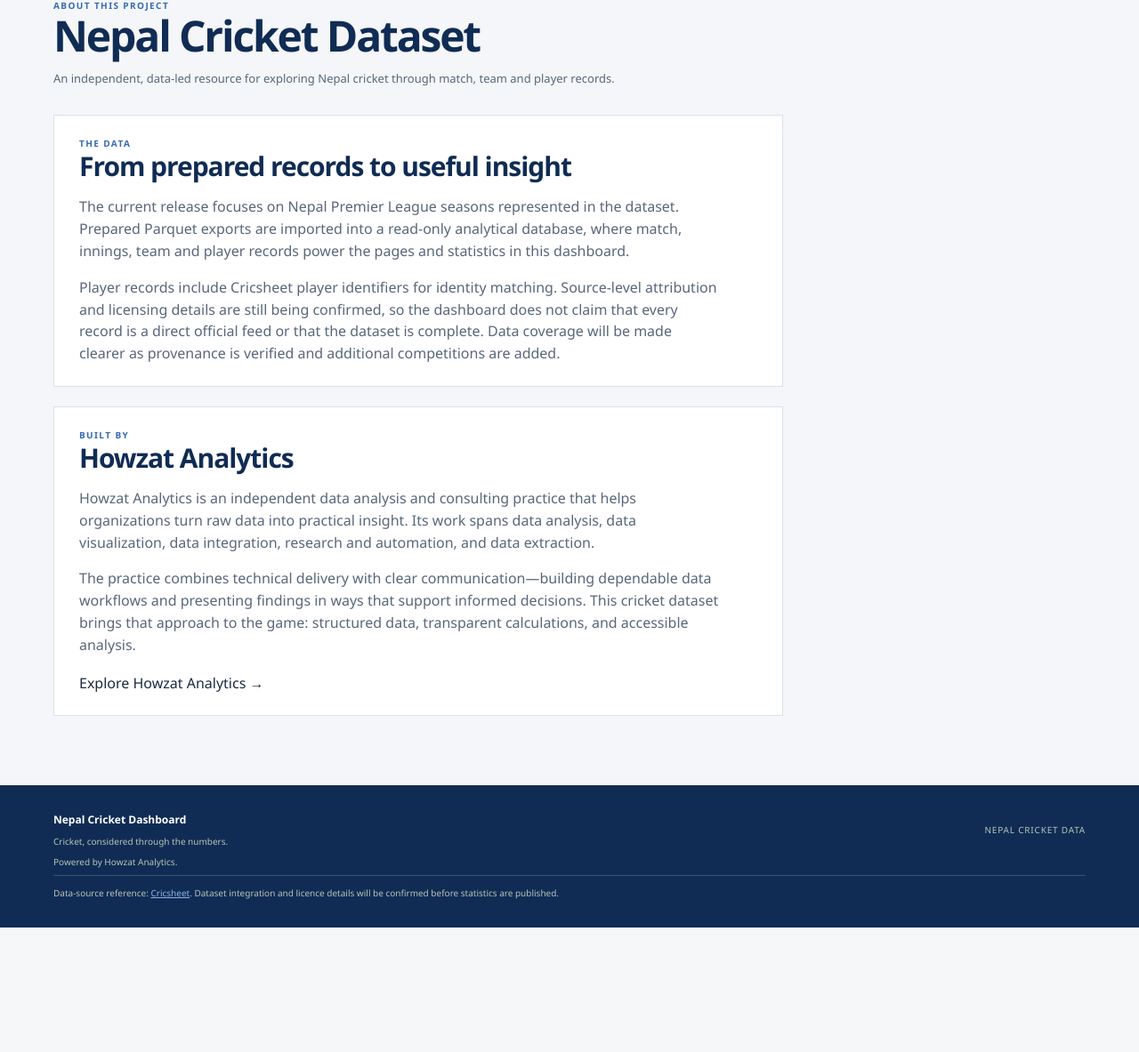
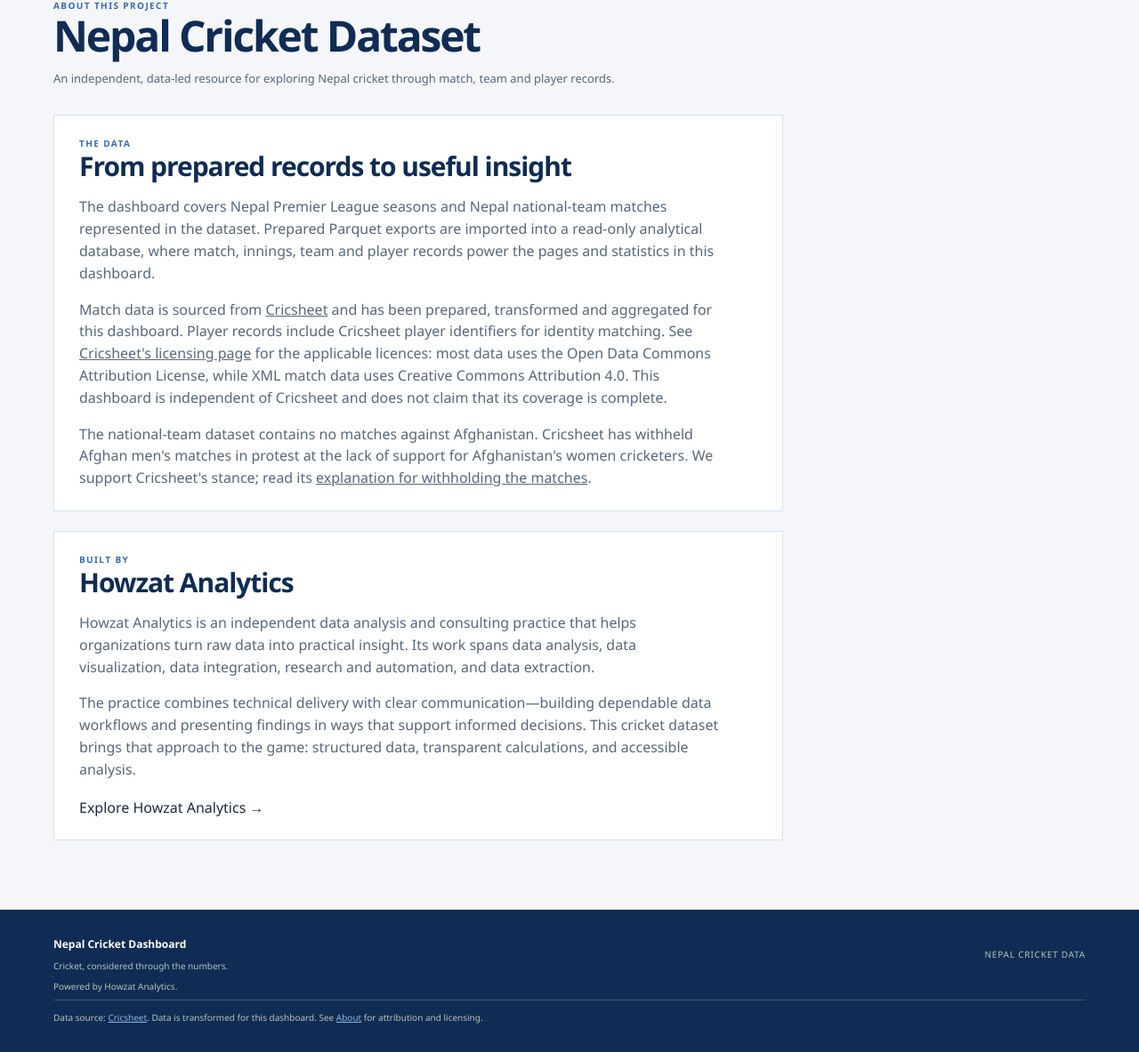
Before and after one commit to Saralkarki/The-Nepal-Cricket-Index, a Django app: page /about/ in a window 1280 px wide. Shown: the part 161-1344 px from the top of the page at 89% size. Before the commit the page ends 1204 px from the top, so only its background shows below. Run offline with Django 5.2, Linux system fonts and the light colour scheme.

Commit message:
Clarify radar metrics and attribute data sources
Co-authored-by: Copilot <223556219+Copilot@users.noreply.github.com>

```diff
--- a/cricket_nepal/static/cricket_nepal/css/site.css
+++ b/cricket_nepal/static/cricket_nepal/css/site.css
@@ -2349,6 +2349,13 @@ summary:focus-visible {
 }
 
 .comparison-stat-panel:nth-child(2) .comparison-chart-panel h3::before { content: "◉"; }
+
+.comparison-radar-key {
+    margin: 8px 8px 0;
+    color: var(--ink-soft);
+    font-size: 10px;
+    text-align: center;
+}
 
 .comparison-chart { min-width: 0; padding: 4px; }
 
--- a/cricket_nepal/static/cricket_nepal/js/player-comparison.js
+++ b/cricket_nepal/static/cricket_nepal/js/player-comparison.js
@@ -443,7 +443,7 @@
                 class: "radar-axis-label",
                 "text-anchor": "middle",
             });
-            label.textContent = axis.label;
+            label.textContent = `${axis.label} ${axis.higher_is_better ? "↑" : "↓"}`;
             svg.append(label);
         });
 
--- a/cricket_nepal/static/cricket_nepal/js/player-radar.js
+++ b/cricket_nepal/static/cricket_nepal/js/player-radar.js
@@ -89,7 +89,7 @@
                         ? "hanging"
                         : "middle",
             });
-            label.textContent = axis.label;
+            label.textContent = `${axis.label} ${axis.higher_is_better ? "↑" : "↓"}`;
             const tooltip = createSvgElement("title");
             tooltip.textContent = axis.tooltip;
             label.append(tooltip);
--- a/cricket_nepal/templates/cricket_nepal/about.html
+++ b/cricket_nepal/templates/cricket_nepal/about.html
@@ -17,17 +17,26 @@
         <p class="eyebrow section-eyebrow">The data</p>
         <h2 id="data-story-title">From prepared records to useful insight</h2>
         <p>
-            The current release focuses on Nepal Premier League seasons represented in the
-            dataset. Prepared Parquet exports are imported into a read-only analytical
-            database, where match, innings, team and player records power the pages and
-            statistics in this dashboard.
+            The dashboard covers Nepal Premier League seasons and Nepal national-team
+            matches represented in the dataset. Prepared Parquet exports are imported into
+            a read-only analytical database, where match, innings, team and player records
+            power the pages and statistics in this dashboard.
         </p>
         <p>
-            Player records include Cricsheet player identifiers for identity matching.
-            Source-level attribution and licensing details are still being confirmed, so
-            the dashboard does not claim that every record is a direct official feed or
-            that the dataset is complete. Data coverage will be made clearer as provenance
-            is verified and additional competitions are added.
+            Match data is sourced from <a href="https://cricsheet.org/">Cricsheet</a>
+            and has been prepared, transformed and aggregated for this dashboard. Player
+            records include Cricsheet player identifiers for identity matching. See
+            <a href="https://cricsheet.org/licensing/">Cricsheet's licensing page</a>
+            for the applicable licences: most data uses the Open Data Commons Attribution
+            License, while XML match data uses Creative Commons Attribution 4.0.
+            This dashboard is independent of Cricsheet and does not claim that its
+            coverage is complete.
+        </p>
+        <p>
+            The national-team dataset contains no matches against Afghanistan.
+            Cricsheet has withheld Afghan men's matches in protest at the lack of
+            support for Afghanistan's women cricketers. We support Cricsheet's stance;
+            read its <a href="https://cricsheet.org/article/explanation-for-withholding-of-afghanistani-matches/">explanation for withholding the matches</a>.
         </p>
     </section>
 
--- a/cricket_nepal/templates/cricket_nepal/base.html
+++ b/cricket_nepal/templates/cricket_nepal/base.html
@@ -52,9 +52,10 @@
             <p>Cricket, considered through the numbers.</p>
             <p>Powered by Howzat Analytics.</p>
             <p class="attribution">
-                Data-source reference:
+                Data source:
                 <a href="https://cricsheet.org/" target="_blank" rel="noopener noreferrer">Cricsheet</a>.
-                Dataset integration and licence details will be confirmed before statistics are published.
+                Data is transformed for this dashboard. See
+                <a href="{% url 'cricket_nepal:about' %}">About</a> for attribution and licensing.
             </p>
             <span class="footer-note">Nepal cricket data</span>
         </div>
--- a/cricket_nepal/templates/cricket_nepal/player_comparison.html
+++ b/cricket_nepal/templates/cricket_nepal/player_comparison.html
@@ -44,6 +44,7 @@
                 </div>
                 <article class="comparison-chart-panel">
                     <h3>Batting Radar</h3>
+                    <p class="comparison-radar-key">↑ higher is better · ↓ lower is better</p>
                     <div class="comparison-chart" id="comparison-batting-chart"></div>
                 </article>
             </div>
@@ -60,6 +61,7 @@
                 </div>
                 <article class="comparison-chart-panel">
                     <h3>Bowling Radar</h3>
+                    <p class="comparison-radar-key">↑ higher is better · ↓ lower is better</p>
                     <div class="comparison-chart" id="comparison-bowling-chart"></div>
                 </article>
             </div>
@@ -71,6 +73,7 @@
             <h2 id="comparison-radar-dialog-title"></h2>
             <button type="button" id="comparison-radar-close" aria-label="Close enlarged radar chart">Close</button>
         </div>
+        <p class="comparison-radar-key">↑ higher is better · ↓ lower is better</p>
         <div class="comparison-chart comparison-radar-enlarged" id="comparison-radar-enlarged"></div>
         <p class="comparison-radar-note">Radar metrics are normalized against players in each card's selected team and season. Different card filters use different comparison groups.</p>
     </dialog>
@@ -79,5 +82,5 @@
 {% endblock %}
 
 {% block extra_scripts %}
-<script src="{% static 'cricket_nepal/js/player-comparison.js' %}" defer></script>
+<script src="{% static 'cricket_nepal/js/player-comparison.js' %}?v=direction-arrows" defer></script>
 {% endblock %}
--- a/cricket_nepal/views.py
+++ b/cricket_nepal/views.py
@@ -45,7 +45,7 @@ BOWLER_RADAR_AXES = (
     ("Bowling Strike Rate", "strike_rate", False, ""),
     ("Economy", "economy", False, ""),
     ("Maidens", "maidens", True, ""),
-    ("Dot-ball %", "dot_ball_percentage", False, "%"),
+    ("Dot-ball %", "dot_ball_percentage", True, "%"),
 )
 
 FIELDING_SORT_OPTIONS = (
@@ -103,6 +103,7 @@ def _build_radar_chart(
         axes.append(
             {
                 "label": label,
+                "higher_is_better": higher_is_better,
                 "value": value,
                 "normalized": normalized,
                 "actual": actual,
```
Also changed, not shown: cricket_nepal/templates/cricket_nepal/player_profile.html (+4 -3 lines), cricket_nepal/tests.py (+38 -3 lines).
